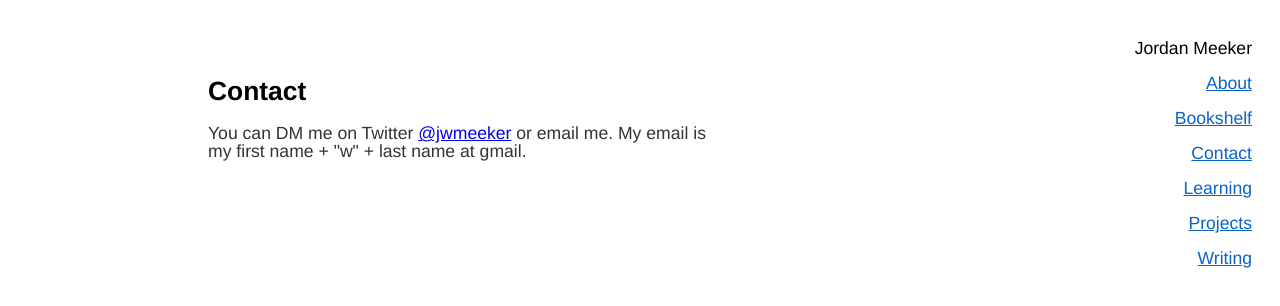
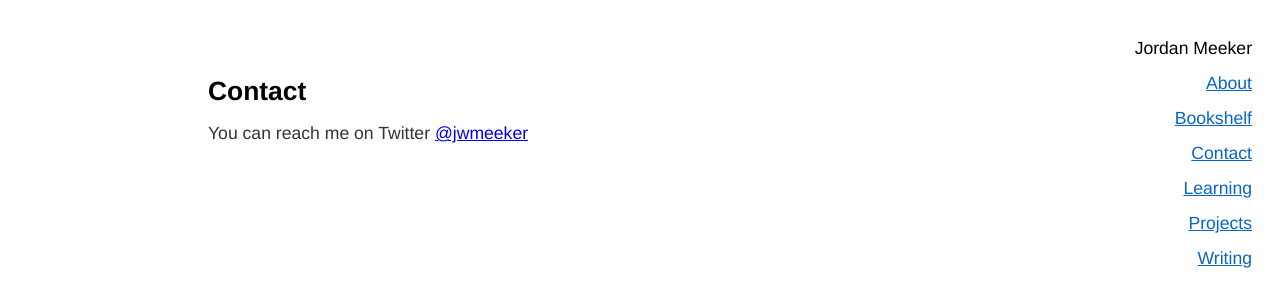
Before and after one commit to jwmeeker/jwmeeker.github.io, a plain HTML site: page contact.html in a window 1280 px wide. Drawn offline with Linux system fonts and the light colour scheme.

Commit message:
Update contact.html

```diff
--- a/contact.html
+++ b/contact.html
@@ -29,8 +29,7 @@
     <div id="left">&nbsp;</div>
     <div id="content">
         <h2>Contact</h2>
-        <p>You can DM me on Twitter <a href="https://twitter.com/jwmeeker">@jwmeeker</a> or email me. My
-        email is my first name + "w" + last name at gmail.</p>
+        <p>You can reach me on Twitter <a href="https://twitter.com/jwmeeker">@jwmeeker</a></p>
     </div>
 </body>
 </html>
```
